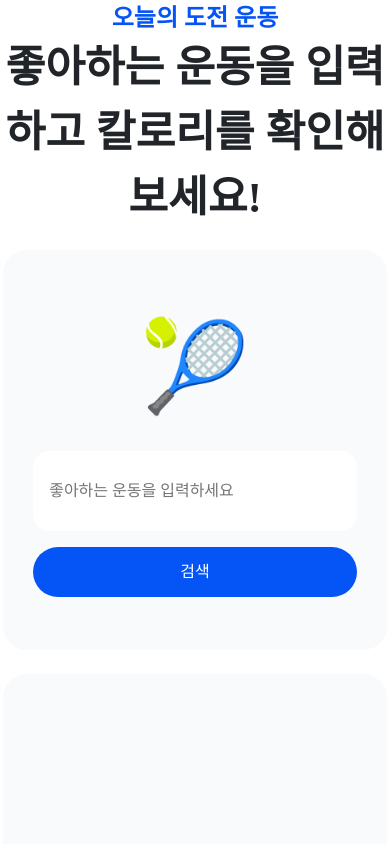
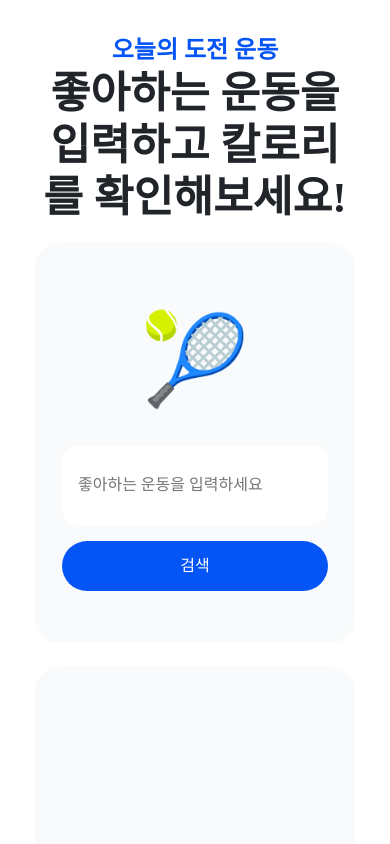
Before and after one commit to nicetomimi/calories, a plain HTML site: page index.html in a window 390 px wide. Shown: the top 844 px of the page. Drawn offline with nearby package versions, Linux system fonts and the light colour scheme; a web font is replaced by a local one.

Commit message:
mobile commit

```diff
--- a/index.html
+++ b/index.html
@@ -5,7 +5,6 @@
     <meta charset="UTF-8" />
     <meta name="viewport" content="width=device-width, initial-scale=1.0" />
     <title>calories</title>
-    <script src="https://kit.fontawesome.com/2c827c8cca.js" crossorigin="anonymous"></script>
     <link href="https://cdn.jsdelivr.net/npm/bootstrap@5.3.3/dist/css/bootstrap.min.css" rel="stylesheet"
         integrity="sha384-QWTKZyjpPEjISv5WaRU9OFeRpok6YctnYmDr5pNlyT2bRjXh0JMhjY6hW+ALEwIH" crossorigin="anonymous">
     <link href="style.css?after" rel="stylesheet" type="text/css" />
@@ -22,7 +21,7 @@
             <div class="main-title">좋아하는 운동을 입력하고 칼로리를 확인해보세요!</div>
         </div>
 
-        <!-- 칼로리 메인 -->
+        <!-- 칼로리 입력 & 결과 박스-->
         <div class="row exercise-calories">
 
             <!-- 입력 -->
@@ -37,23 +36,22 @@
                 </div>
             </div>
 
-            <!-- 칼로리 결과 -->
+            <!-- 결과 -->
             <div id="result-area" class="col-lg-2 result-area">
                 <!-- <div>
                 <span class="counter-text">123</span> <span class="note-text">cal</span>
-               </div>
-               <div class="message-text-area">
+                </div>
+                <div class="message-text-area">
                 <span class="note-title">60분</span> <span class="note-text">동안</span>
                 <span class="note-title">운동명상세</span> <span class="note-text">으로</span>
                 <span class="note-title">123</span>  <span class="note-text">칼로리를 소모할 수 있어요!</span>
                 <div class="note-text">당신의 도전을 응원합니다🙌</div>
-            </div> -->
+                </div> -->
                 <div class="note-text">몇 칼로리가 소모될까?</div>
             </div>
         </div>
 
-
-        <!-- 추천운동 -->
+        <!-- 오늘의 추천운동 -->
         <section class="recommend-exercise">
             <div class="search-guide-title">
                 <span class="note-title">추천운동💪</span> <span class="note-text">오늘은 이런 운동 어떠세요?</span>
--- a/main.js
+++ b/main.js
@@ -47,7 +47,7 @@ let caloriesRender = () => {
   document.getElementById("result-area").innerHTML = resultHTML;
 };
 
-// 텍스트 변경 애니메이션
+// 이모지 애니메이션
 let changingText = document.getElementById("changingText");
 let texts = [
   "⛳",
--- a/style.css
+++ b/style.css
@@ -22,6 +22,7 @@ p {
     font-family: "Pretendard-Regular";
     font-weight: 900;
     font-size: 2.7rem;
+    line-height: 120%;
   }
 
 .sub-title {
@@ -78,24 +79,6 @@ p {
   margin: 0.2em;
 }
 
-.exercise-input-box {
-  border: none;
-  border-radius: 1em;
-  width: 90%;
-  height: 80px;
-  padding-left: 1em;
-}
-
-.exercise-search-button {
-  border: none;
-  border-radius: 2em;
-  width: 90%;
-  height: 50px;
-  background-color: #0554f6;
-  color: white;
-  margin-top: 1em;
-}
-
 .exercise-input-area {
   width: 35em;
   height: 25em;
@@ -119,8 +102,6 @@ p {
 
 .message-text-area{
   width: 90%;
-  box-sizing: border-box;
-  word-wrap: break-word;
   margin-bottom: 1em;
 }
 
@@ -137,6 +118,25 @@ p {
   display: flex;
 }
 
+.exercise-input-box {
+  border: none;
+  border-radius: 1em;
+  width: 90%;
+  height: 80px;
+  padding-left: 1em;
+}
+
+/* 요소 스타일 */
+.exercise-search-button {
+  border: none;
+  border-radius: 2em;
+  width: 90%;
+  height: 50px;
+  background-color: #0554f6;
+  color: white;
+  margin-top: 1em;
+}
+
 .img-container {
   width: 80px;
   height: 80px;
@@ -151,3 +151,9 @@ p {
   object-fit: cover;
   position: relative;
 }
+
+@media screen and (max-width: 1150px) {
+  body {
+    margin: 2em;
+  }
+}
```
